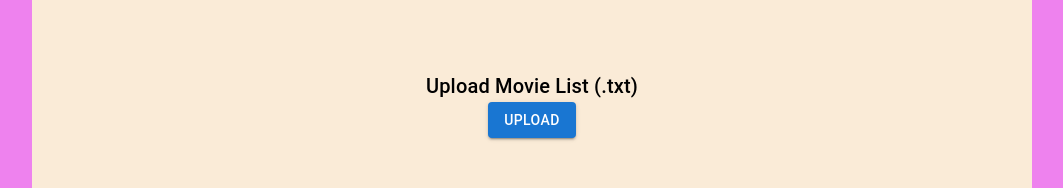
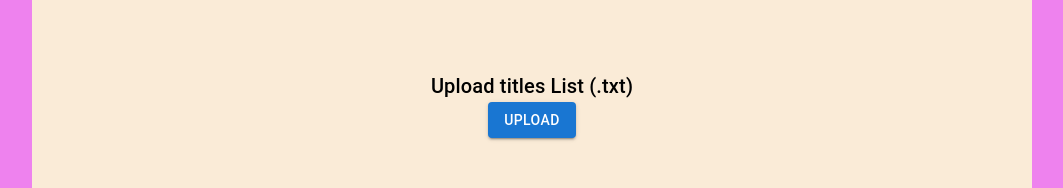
Before and after one commit to v3xZERO/movieapp, a React (Create React App) app: page / in a window 1280 px wide. Shown: the part 296-484 px from the top of the page, without its empty margins (108-1171 px from the left). Built offline with nearby package versions, Linux system fonts and the light colour scheme.

Commit message:
renamed the titles part of the reducer

```diff
--- a/src/store/index.js
+++ b/src/store/index.js
@@ -1,9 +1,9 @@
 import { configureStore } from '@reduxjs/toolkit';
-import movieReducer from './movieSlice';
+import titlesReducer from './titlesSlice';
 
 const store = configureStore({
   reducer: {
-    movies: movieReducer
+    titles: titlesReducer
   },
 });
 
--- /dev/null
+++ b/src/store/selectors.js
@@ -0,0 +1 @@
+export const selectTitlesList = (state) => state.titles.list;
--- a/src/store/movieSlice.js
+++ b/src/store/titlesSlice.js
@@ -1,14 +1,13 @@
 import { createSlice } from '@reduxjs/toolkit';
 
-const movieSlice = createSlice({
-  name: 'movies',
+const titlesSlice = createSlice({
+  name: 'titles',
   initialState: {
     list: [],
   },
   reducers: {
-    setMovieListFromText: (state, action) => {
+    setTitlesListFromText: (state, action) => {
       const text = action.payload;
-      console.log('hello')
 
       const lines = text
         .split('\n')
@@ -20,5 +19,5 @@ const movieSlice = createSlice({
   },
 });
 
-export const { setMovieListFromText } = movieSlice.actions;
-export default movieSlice.reducer;
+export const { setTitlesListFromText } = titlesSlice.actions;
+export default titlesSlice.reducer;
--- a/src/view/components/Upload/index.jsx
+++ b/src/view/components/Upload/index.jsx
@@ -2,12 +2,15 @@ import React, { useState } from "react";
 import { Box, Button, FormHelperText, Typography } from "@mui/material";
 
 import './styles.css';
-import { useDispatch } from "react-redux";
-import { setMovieListFromText } from "../../../store/movieSlice";
+import { useDispatch, useSelector } from "react-redux";
+import { setTitlesListFromText } from "../../../store/titlesSlice";
+import { selectTitlesList } from "../../../store/selectors";
 
 const Upload = () => {
     const [error, setError] = useState('');
     const dispatch = useDispatch();
+    const list = useSelector(selectTitlesList);
+    const hasUploadedList = list.length;
 
     const handleFileChange = async (e) => {
       setError('');
@@ -21,17 +24,16 @@ const Upload = () => {
 
       try {
         const text = await file.text();
-        dispatch(setMovieListFromText(text));
+        dispatch(setTitlesListFromText(text));
       } catch (err) {
         console.error(err);
         setError('Failed to read the file');
       }
     };
 
-  return (
-    <Box class="upload-wrapper">
-      <Typography variant="h6">Upload Movie List (.txt)</Typography>
-
+    const uploadInput = () => (
+      <>
+        <Typography variant="h6">Upload titles List (.txt)</Typography>
         <input
           accept=".txt"
           style={{ display: 'none' }}
@@ -46,6 +48,12 @@ const Upload = () => {
         </label>
 
         {error && <FormHelperText error>{error}</FormHelperText>}
+      </>
+    )
+
+  return (
+    <Box class="upload-wrapper">
+      {!hasUploadedList && uploadInput()}
     </Box>
   );
 }
```
Lines whose indentation alone changed are shown as unchanged.
